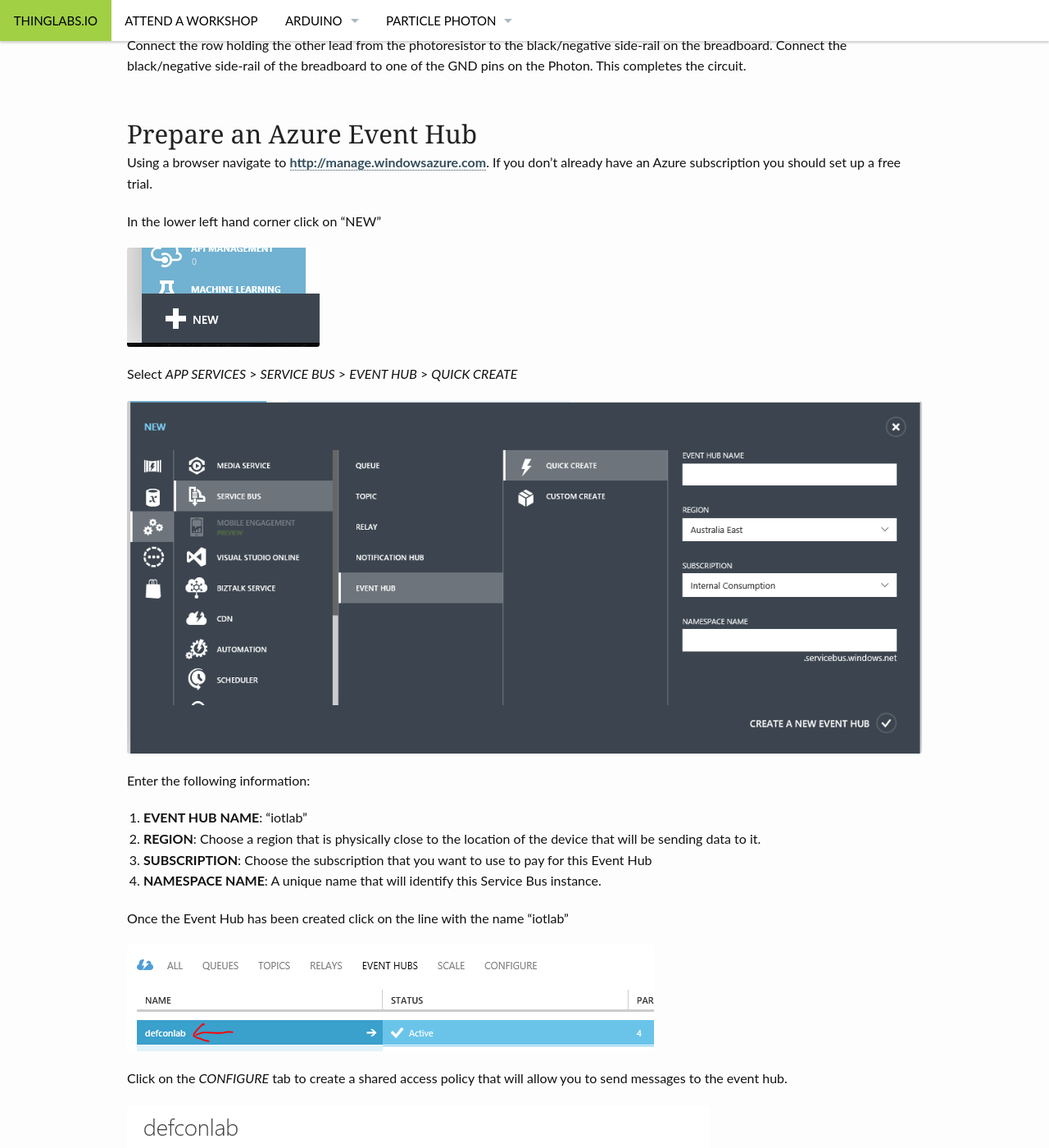
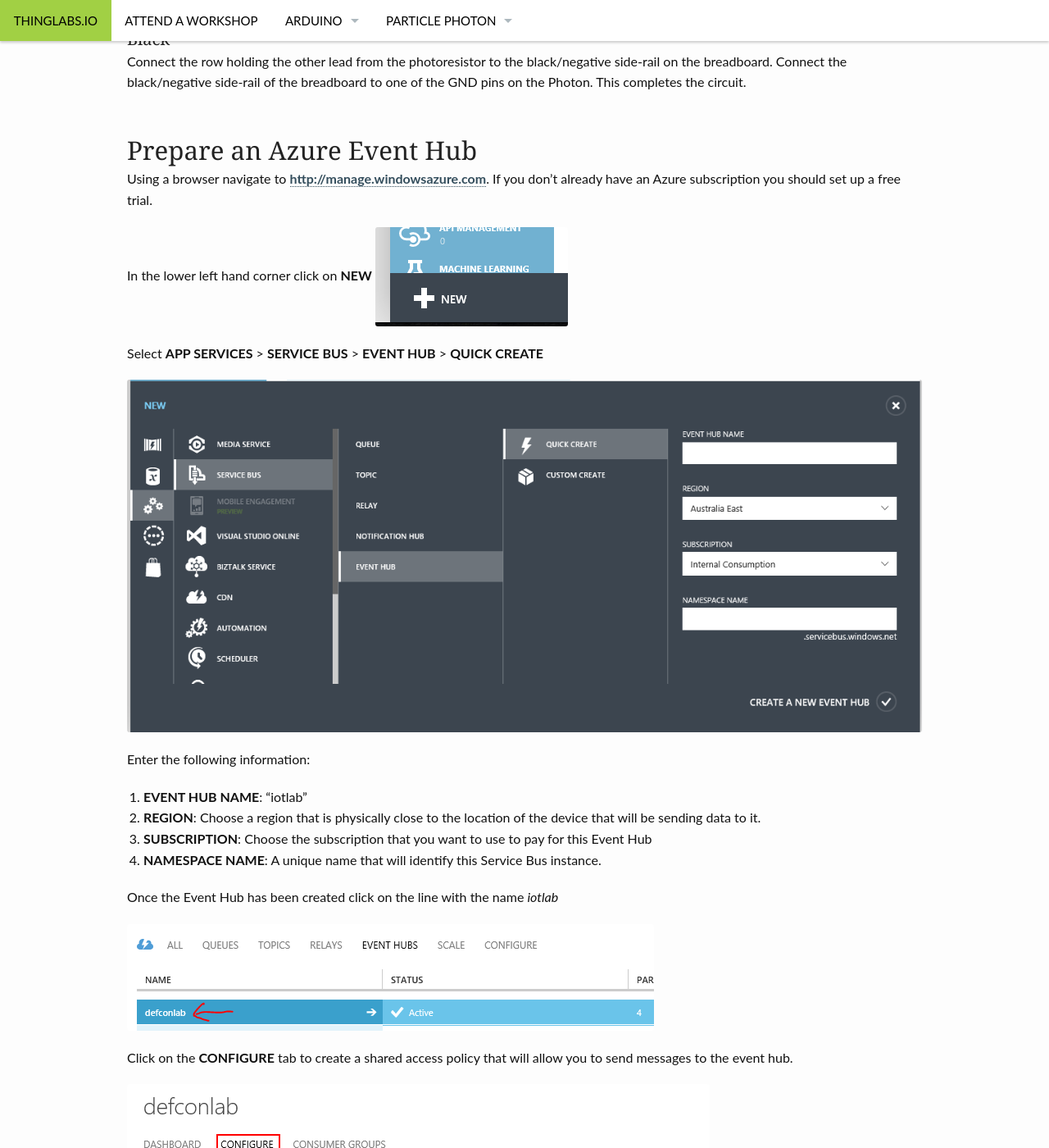
Before and after one commit to ThingLabsIo/ThingLabsIo.github.io, a Jekyll site: the page built from pages/photon-lab07.md, in a window 1280 px wide and 1400 px high, scrolled down 2523 px. Shown: the whole window at 82% size. Built offline with Jekyll 4.4.1, drawn with Linux system fonts in a browser that asks for light colours.

Commit message:
formatting

```diff
--- a/pages/photon-lab07.md
+++ b/pages/photon-lab07.md
@@ -34,6 +34,7 @@
 In this lab you will be sending telemetry into Azure Event Hubs and visualizing it using Power BI. TO simplify this lab you will not be using Nitrogen like you did in the preceeding three labs. The reason for that is that to use Nitrogen with Azure services, the Nitrogen instance has to be running in your account. Rather than takign the time to set up Nitrogen within your account, we will remove that layer (meaning that we no longer have some of the benefits of Nitrogen, such as command/control messages, etc.). When you are ready to build a complete solution that leverages Nitrogen you can refer to the Nitrogen setup labs (coming soon).
 
 Here are the specific wiring instructions for the board.
+
 <img src="/images/photon_lab02_bb.png"/>
 
 ### Photoresistor
@@ -60,11 +61,10 @@
 ## Prepare an Azure Event Hub
 Using a browser navigate to [http://manage.windowsazure.com](http://manage.windowsazure.com). If you don't already have an Azure subscription you should set up a free trial.
 
-In the lower left hand corner click on "NEW"
-
+In the lower left hand corner click on __NEW__
 <img src="/images/photon_lab07_1.png"/>
 
-Select _APP SERVICES_ > _SERVICE BUS_ > _EVENT HUB_ > _QUICK CREATE_
+Select __APP SERVICES__ > __SERVICE BUS__ > __EVENT HUB__ > __QUICK CREATE__
 
 <img src="/images/photon_lab07_2.png"/>
 
@@ -74,15 +74,15 @@
 3. __SUBSCRIPTION__: Choose the subscription that you want to use to pay for this Event Hub
 4. __NAMESPACE NAME__: A unique name that will identify this Service Bus instance.
 
-Once the Event Hub has been created click on the line with the name "iotlab"
+Once the Event Hub has been created click on the line with the name _iotlab_
 
 <img src="/images/photon_lab07_3.png"/>
 
-Click on the _CONFIGURE_ tab to create a shared access policy that will allow you to send messages to the event hub.
+Click on the __CONFIGURE__ tab to create a shared access policy that will allow you to send messages to the event hub.
 
 <img src="/images/photon_lab07_4.png"/>
 
-The _POLICY NAME_ and the _PRIMARY KEY_ will be used later when you write code to generate the SAS token.
+The __POLICY NAME__ and the __PRIMARY KEY__ will be used later when you write code to generate the SAS token.
 
 ## Writing the Code
 For this lab you will create a new file named <strong>lab07.js</strong> in the same directory as you did in the previous labs. There are no additional dependencies, so you don't need to make any changes to the package.json file.
```
